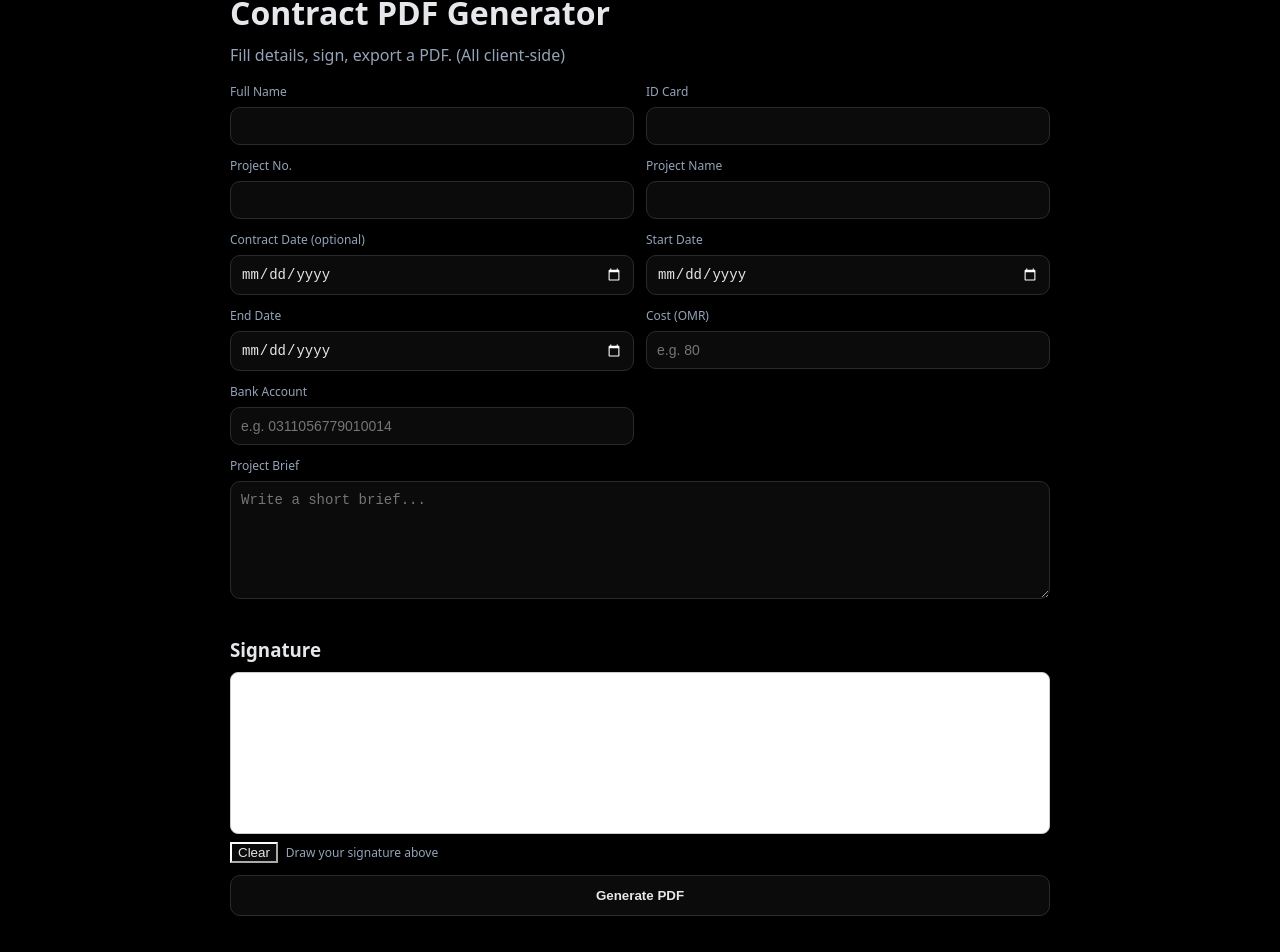
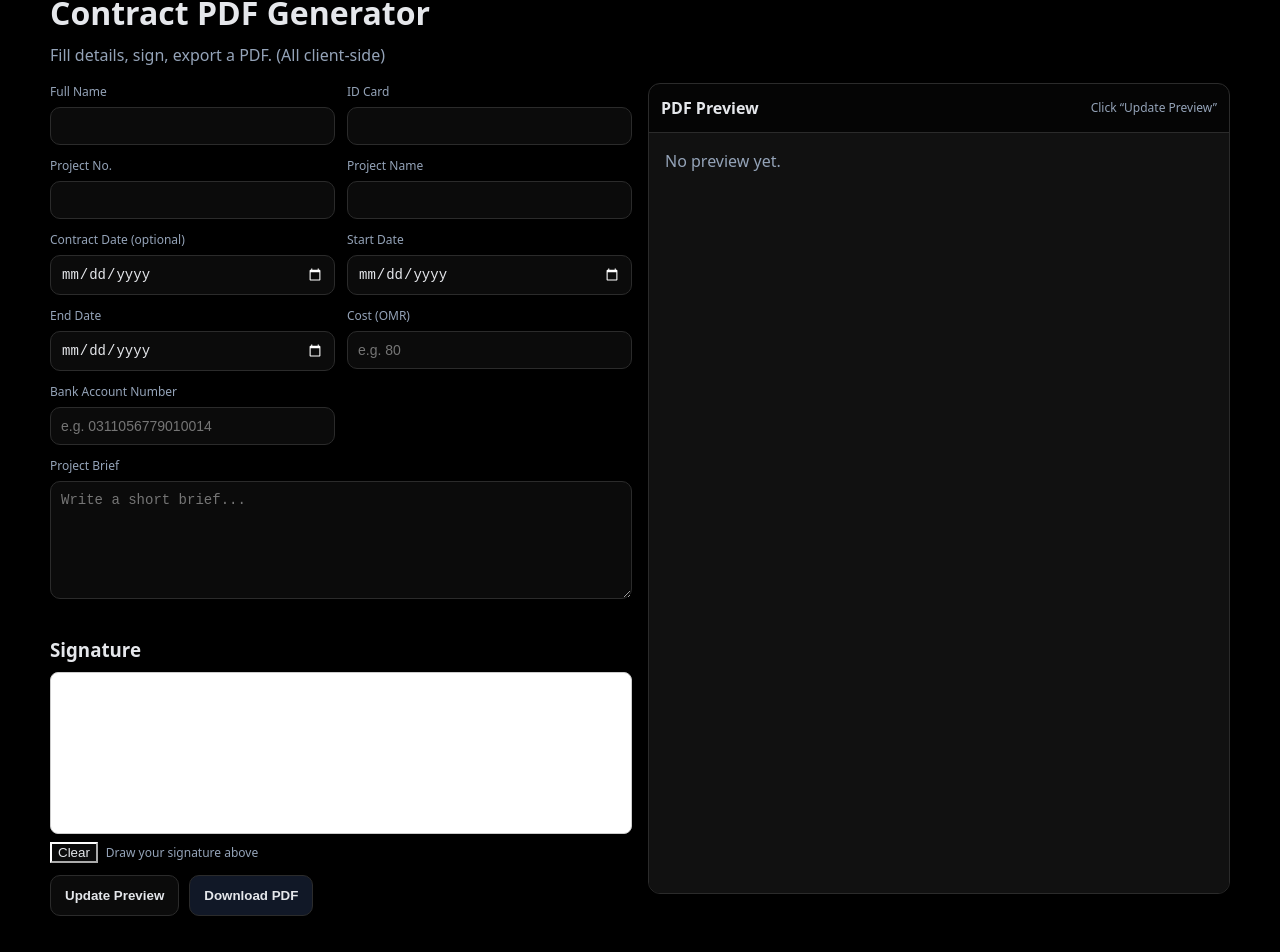
Before and after one commit to mdaoui/GW-Contract, a React (Vite) app: page / in a window 1280 px wide. Shown: the part 88-1040 px from the top of the page. Built offline with nearby package versions, Linux system fonts and the light colour scheme.

Commit message:
Add right-side PDF preview

```diff
--- a/src/App.jsx
+++ b/src/App.jsx
@@ -1,4 +1,4 @@
-import React, { useMemo, useRef, useState } from "react";
+import React, { useEffect, useMemo, useRef, useState } from "react";
 import SignaturePad from "./ui/SignaturePad";
 import gwLogoUrl from "./assets/gw-logo.png";
 
@@ -19,6 +19,8 @@ export default function App() {
   const [signatureDataUrl, setSignatureDataUrl] = useState(null);
   const [busy, setBusy] = useState(false);
   const signatureApiRef = useRef(null);
+  const previewUrlRef = useRef(null);
+  const [pdfPreviewUrl, setPdfPreviewUrl] = useState(null);
 
   const fileName = useMemo(() => {
     const safe = (s) =>
@@ -47,19 +49,46 @@ export default function App() {
     URL.revokeObjectURL(url);
   };
 
-  const onGenerate = async () => {
-    setBusy(true);
-    try {
-      const sig =
-        signatureApiRef.current?.getDataUrl?.() ?? signatureDataUrl ?? null;
+  const setPreviewFromBlob = (blob) => {
+    const url = URL.createObjectURL(blob);
+    if (previewUrlRef.current) URL.revokeObjectURL(previewUrlRef.current);
+    previewUrlRef.current = url;
+    setPdfPreviewUrl(url);
+  };
+
+  useEffect(() => {
+    return () => {
+      if (previewUrlRef.current) URL.revokeObjectURL(previewUrlRef.current);
+    };
+  }, []);
+
+  const buildPdfBlob = async () => {
+    const sig = signatureApiRef.current?.getDataUrl?.() ?? signatureDataUrl ?? null;
     if (sig !== signatureDataUrl) setSignatureDataUrl(sig);
 
     const { generateContractPdf } = await import("./pdf/generateContractPdf");
-      const blob = await generateContractPdf({
+    return generateContractPdf({
       ...form,
       signaturePngDataUrl: sig,
       logoPath: gwLogoUrl,
     });
+  };
+
+  const onPreview = async () => {
+    setBusy(true);
+    try {
+      const blob = await buildPdfBlob();
+      setPreviewFromBlob(blob);
+    } finally {
+      setBusy(false);
+    }
+  };
+
+  const onDownload = async () => {
+    setBusy(true);
+    try {
+      const blob = await buildPdfBlob();
+      setPreviewFromBlob(blob);
       downloadBlob(blob, fileName);
     } finally {
       setBusy(false);
@@ -69,7 +98,7 @@ export default function App() {
   return (
     <div
       style={{
-        maxWidth: 820,
+        maxWidth: 1180,
         margin: "40px auto",
         padding: 16,
         fontFamily: "system-ui, Arial",
@@ -80,6 +109,14 @@ export default function App() {
         Fill details, sign, export a PDF. (All client-side)
       </p>
 
+      <div
+        style={{
+          display: "grid",
+          gridTemplateColumns: "minmax(0,1fr) minmax(0,1fr)",
+          gap: 16,
+          alignItems: "start",
+        }}
+      >
         <div style={{ display: "grid", gap: 12 }}>
           <div style={{ display: "grid", gridTemplateColumns: "1fr 1fr", gap: 12 }}>
           <Field
@@ -123,7 +160,7 @@ export default function App() {
             placeholder="e.g. 80"
           />
           <Field
-            label="Bank Account"
+            label="Bank Account Number"
             value={form.bankAccount}
             onChange={update("bankAccount")}
             placeholder="e.g. 0311056779010014"
@@ -166,9 +203,10 @@ export default function App() {
             ) : null}
           </div>
 
+          <div style={{ display: "flex", gap: 10, flexWrap: "wrap" }}>
             <button
               type="button"
-          onClick={onGenerate}
+              onClick={onPreview}
               disabled={busy}
               style={{
                 padding: "12px 14px",
@@ -180,8 +218,64 @@ export default function App() {
                 fontWeight: 700,
               }}
             >
-          {busy ? "Generating..." : "Generate PDF"}
+              {busy ? "Generating..." : "Update Preview"}
             </button>
+
+            <button
+              type="button"
+              onClick={onDownload}
+              disabled={busy}
+              style={{
+                padding: "12px 14px",
+                borderRadius: 10,
+                border: "1px solid #2b2b2b",
+                background: "#111827",
+                color: "#e5e7eb",
+                cursor: busy ? "not-allowed" : "pointer",
+                fontWeight: 700,
+              }}
+            >
+              {busy ? "Generating..." : "Download PDF"}
+            </button>
+          </div>
+        </div>
+
+        <div
+          style={{
+            border: "1px solid #2b2b2b",
+            borderRadius: 12,
+            overflow: "hidden",
+            background: "#050505",
+          }}
+        >
+          <div
+            style={{
+              padding: 12,
+              borderBottom: "1px solid #2b2b2b",
+              display: "flex",
+              alignItems: "center",
+              justifyContent: "space-between",
+              gap: 12,
+            }}
+          >
+            <div style={{ fontWeight: 700 }}>PDF Preview</div>
+            <div style={{ fontSize: 12, color: "#94a3b8" }}>
+              Click “Update Preview”
+            </div>
+          </div>
+
+          <div style={{ height: 760, background: "#111" }}>
+            {pdfPreviewUrl ? (
+              <iframe
+                title="PDF Preview"
+                src={pdfPreviewUrl}
+                style={{ width: "100%", height: "100%", border: 0, background: "#111" }}
+              />
+            ) : (
+              <div style={{ padding: 16, color: "#94a3b8" }}>No preview yet.</div>
+            )}
+          </div>
+        </div>
       </div>
     </div>
   );
```
Lines whose indentation alone changed are shown as unchanged.
